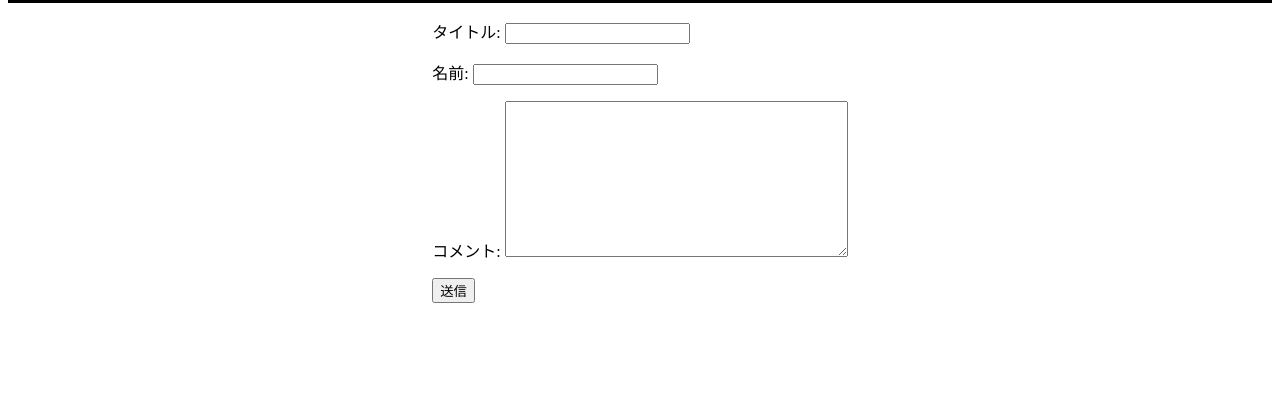
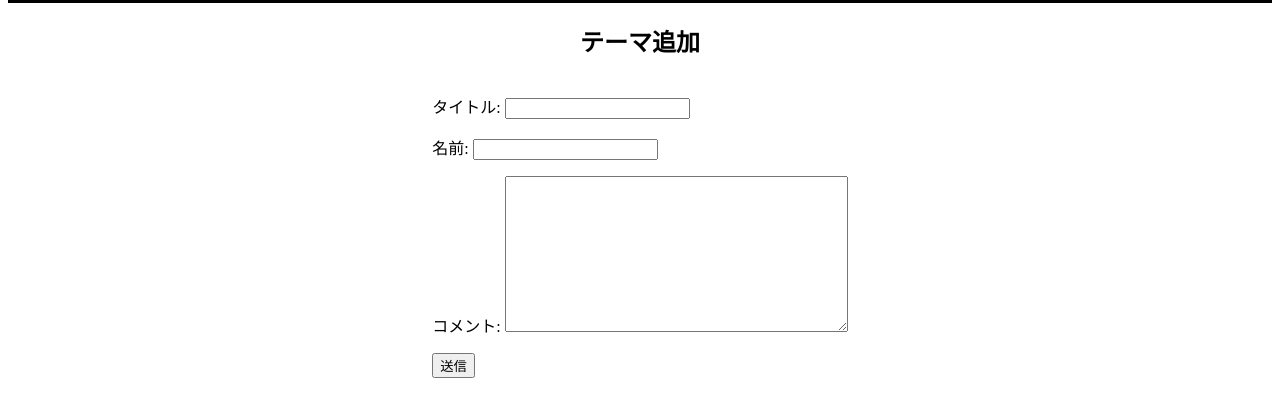
Before and after one commit to toami-ryo/Comment, a Django app: page /comments/theme-contribution/ in a window 1280 px wide. Shown: the part 88-505 px from the top of the page. Run offline with Django 4.2, Linux system fonts and the light colour scheme.

Commit message:
'add title with <h2>'

```diff
--- a/mysite/comments/templates/comments/theme_contribution.html
+++ b/mysite/comments/templates/comments/theme_contribution.html
@@ -3,6 +3,7 @@
 
 {% block content %}
 
+  <h2>テーマ追加</h2>
   {% if contribute_form %}
       <form action="{% url 'comments:theme-contribute' %}" method="post">{% csrf_token %}
           <table>{{contribute_form.as_p}}</table>
```
Also changed, not shown: mysite/db.sqlite3.
